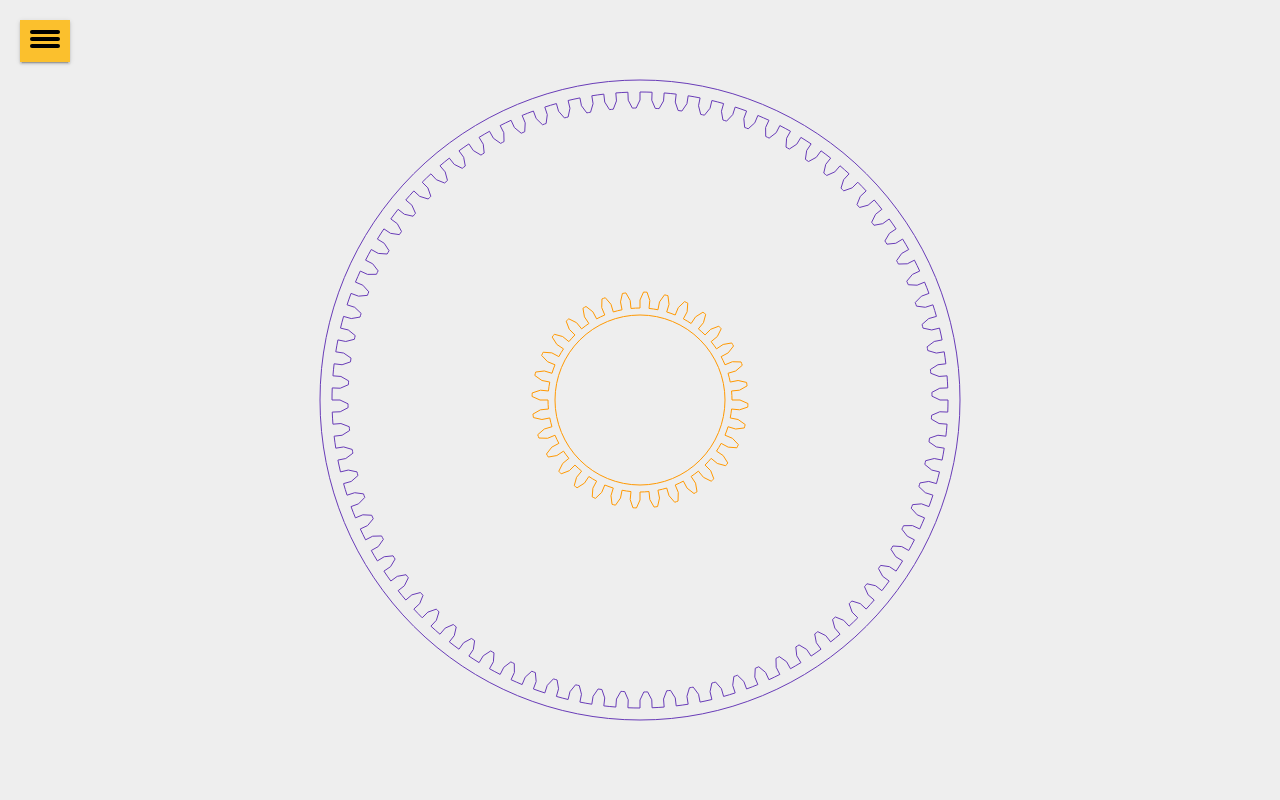
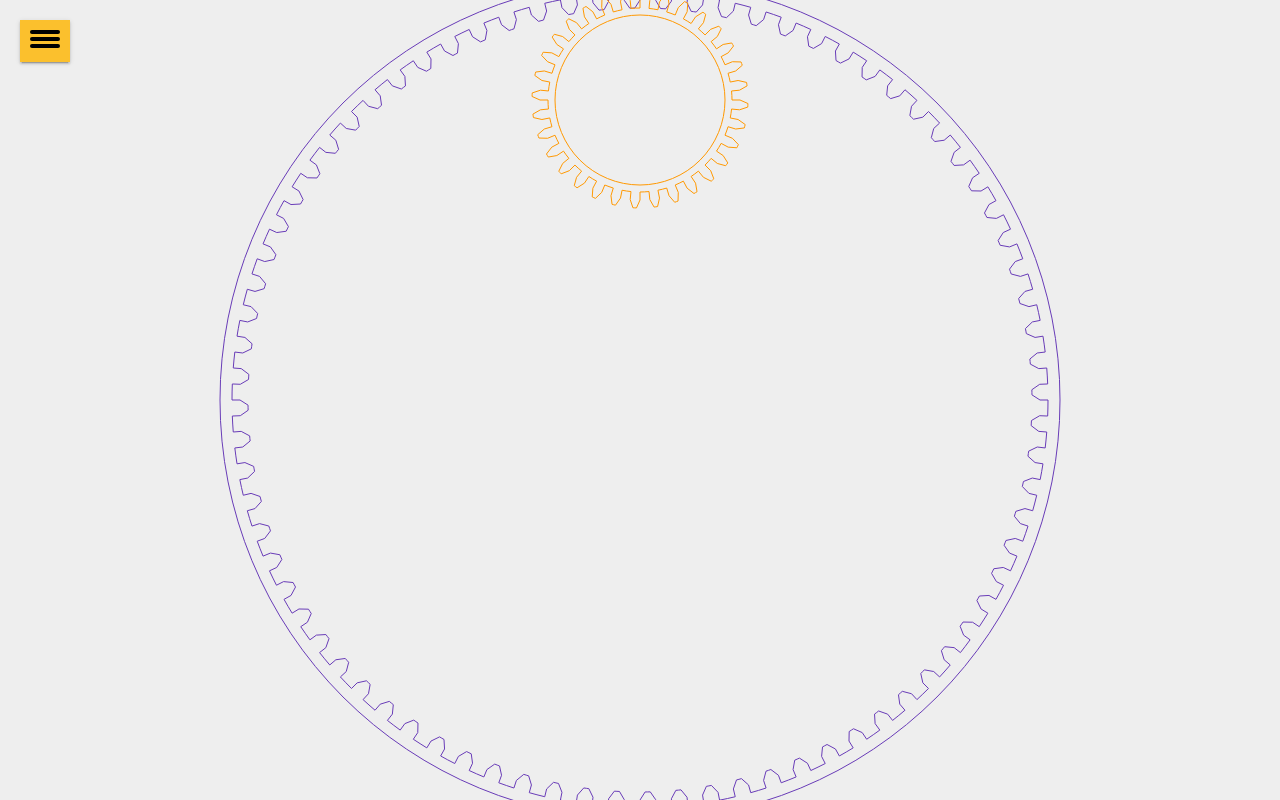
Before and after one commit to jammymalina/spirograph, a website: page index.html in a window 1280 px wide. Drawn offline with Linux system fonts and the light colour scheme.

Commit message:
Gear update

```diff
--- a/gear.ts
+++ b/gear.ts
@@ -33,7 +33,7 @@ export class Gear {
         this.generate_gear();
     }
 
-    public generate_gear(): void {
+    private generate_gear(): void {
         let n = this.teeth;
         let r2 = Math.abs(this.radius);
         let r0 = r2 - this.radius_offset.x;
@@ -67,14 +67,14 @@ export class Gear {
         this.gear = new Path2D(path);
     }
 
-    public draw(ctx: any, rot: number, transform_order: string = "tr"): void {
+    public draw(ctx: any, rot_rad: number = 0, transform_order: string = "rt"): void {
         ctx.save();
-        if (transform_order == "tr") {
-            ctx.translate(this.x, this.y);
-            ctx.rotate(rot);
-        } else if (transform_order == "rt") {
-            ctx.translate(this.x, this.y);
-            ctx.rotate(rot);
+        for (let i = transform_order.length - 1; i >= 0; i--) {
+            if (transform_order[i] == "t") {
+                ctx.translate(this.x, this.y);
+            } else if (transform_order[i] == "r") {
+                ctx.rotate(rot_rad);
+            }
         }
         ctx.beginPath();
         if (this.fill_colour) {
@@ -167,19 +167,20 @@ export class GearSystem {
         planet_rotation
     } = {
         center: new vec2(0, 0),
-        annulus: new Gear(new vec2(0, 0), 80, 300, true, new vec3(8, 8, 20), { colour: { r: 104, g: 59, b: 183 } as Colour, line_width: 1 } as StrokeStyle),
+        annulus: new Gear(new vec2(0, 0), 80, 400, true, new vec3(8, 8, 20), { colour: { r: 104, g: 59, b: 183 } as Colour, line_width: 1 } as StrokeStyle),
         planet: new Gear(new vec2(0, 0), 32, 100, false, new vec3(8, 8, 15), { colour: { r: 255, g: 152, b: 0 } as Colour, line_width: 1 } as StrokeStyle),
-        planet_rotation: 0
+        planet_rotation: Math.PI / 2
     }) {
         this.annulus = annulus;
         this.annulus.center = center;
         this.planet = planet;
-        this.planet.center = center;
+        this.planet.x = center.x + this.annulus.radius - this.planet.radius;
+        this.planet.y = center.y;
         this.planet_rotation = planet_rotation;
     }
 
     public draw(ctx: any) {
-        this.annulus.draw(ctx, 0);
-        this.planet.draw(ctx, this.planet_rotation);
+        this.annulus.draw(ctx);
+        this.planet.draw(ctx, this.planet_rotation, "tr");
     }
 }
--- a/index.html
+++ b/index.html
@@ -28,8 +28,6 @@
         <div id="settings-panel" class="panel panel-column shadow-2dp" style="opacity: 0;">
             <div class="panel panel-row slider-text-panel" id="R-container"></div>
             <div class="panel panel-row slider-text-panel" id="r-container"></div>
-            <div class="panel panel-row slider-text-panel" id="l-container"></div>
-
             <hr>
         </div>
     </div>
```
Also changed, not shown: README.md, build/gear.js, 1 other file.
